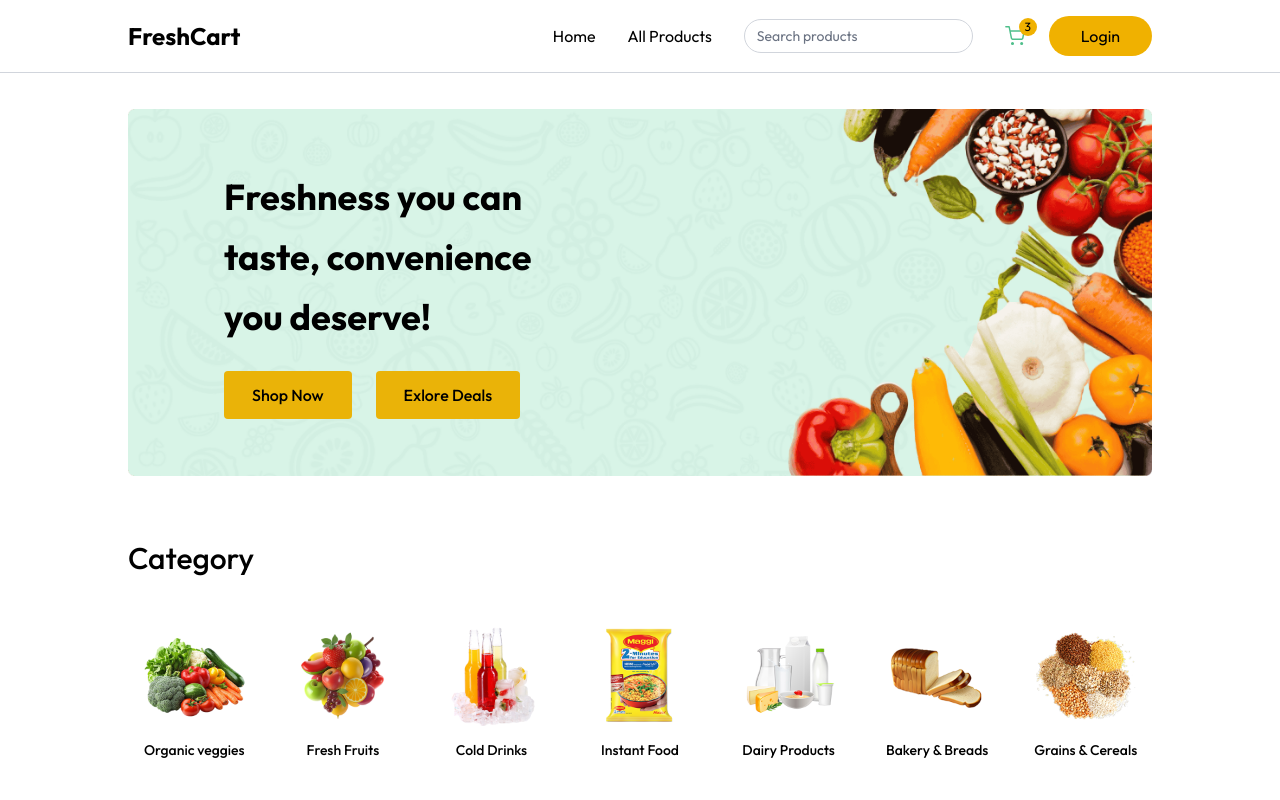
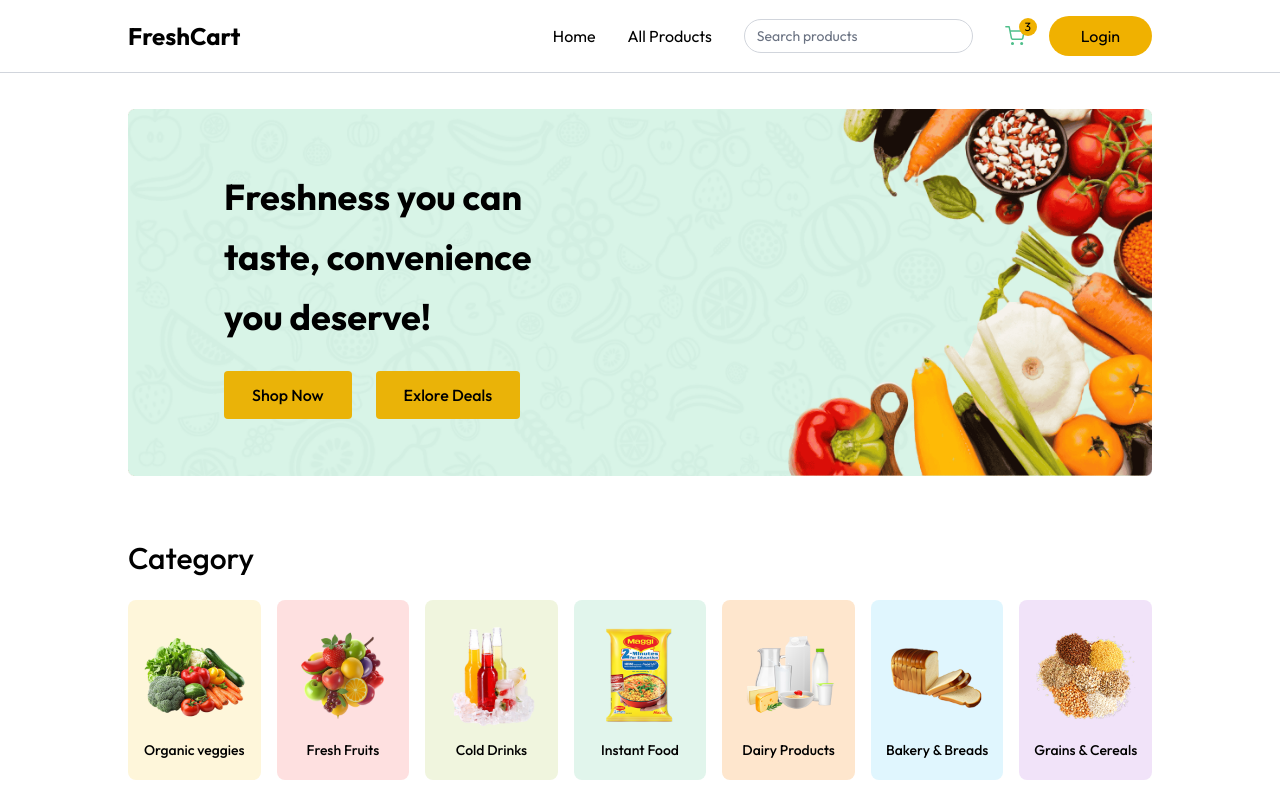
Before and after one commit to RNiamat/Mernstack-Projects, a React (Vite) app in the folder Full Stack Grocery Website/client/: page / in a window 1280 px wide. Built offline with nearby package versions, Linux system fonts and the light colour scheme.

Commit message:
Categories added

```diff
--- a/Full Stack Grocery Website/client/src/components/Category.jsx
+++ b/Full Stack Grocery Website/client/src/components/Category.jsx
@@ -1,13 +1,20 @@
-import React from 'react'
+import { useContext } from 'react'
 import { categories } from '../assets/assets'
+import  { AppContext } from '../context/AppContext'
 
 const Category = () => {
+  const { navigate } = useContext(AppContext);
   return (
     <div className="mt-16">
       <p className="text-2xl font-medium md:text-3xl">Category</p>
       <div className="my-6 grid grid-cols-2 sm:grid-cols-3 md:grid-cols-5 lg:grid-cols-7 gap-4 items-center justify-center">
         {categories.map((category, index)=>
-        (<div key={index} className={'group cursor-pointer py-5 px-3 rounded-lg gap-2 flex flex-col items-center justify-center'}>
+        (<div
+        onClick={()=>{navigate(`/products/${category.path.toLowerCase()}`);
+        scrollTo(0,0);}}
+        key={index}
+        className={'group cursor-pointer py-5 px-3 rounded-lg gap-2 flex flex-col items-center justify-center'} style={{backgroundColor: category.bgColor}}>
+
           <img src={category.image} alt={category.name} className="max-w-28 transition group-hover:scale-110" />
           <p className={'text-sm font-medium'}>{category.text}</p>
         </div>))}
```
